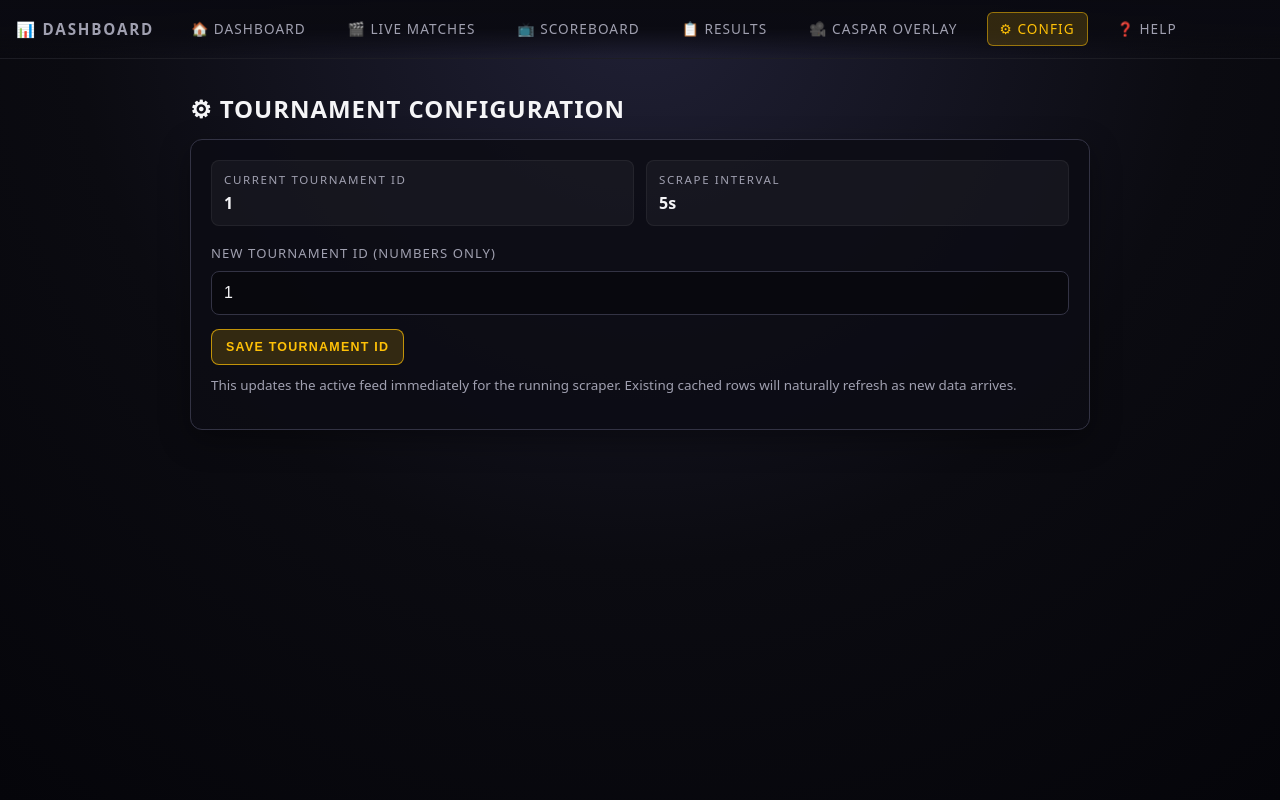
After one commit to nsilvo/TennisTickerGFX, a Flask app: page /config in a window 1280 px wide. The commit adds this page. Run offline with Flask 3, Linux system fonts and the light colour scheme; some libraries are stand-ins or nearby versions.

Commit message:
Added a config page to be able to change tournament ID

```diff
--- a/server.py
+++ b/server.py
@@ -749,6 +749,21 @@ def resolve_match(matchid, auto_single_live=False, fallback_any=False):
 # Flask API Endpoints
 # ====================================================================
 
+def update_tournament_id(new_tour_id):
+    """Validate and update the tracked tournament id in a thread-safe way."""
+    global CURRENT_TOURNAMENT_ID
+
+    candidate = (new_tour_id or "").strip()
+    if not candidate.isdigit():
+        return False, "Tournament ID must be a numeric value.", 400
+
+    with state_lock:
+        if candidate != CURRENT_TOURNAMENT_ID:
+            print(f"\n*** TOURNAMENT ID CHANGED: {CURRENT_TOURNAMENT_ID} -> {candidate} ***\n")
+            CURRENT_TOURNAMENT_ID = candidate
+
+    return True, f"Scraper is now tracking Tournament ID: {candidate}", 200
+
 @app.route('/', methods=['GET'])
 def index():
     """API Index: Renders the static HTML page with SocketIO connection for live updates."""
@@ -796,6 +811,37 @@ def help_page():
     return render_template("help.html")
 
 
+@app.route('/config', methods=['GET', 'POST'])
+def config_page():
+    """Configuration page for runtime settings such as tournament id."""
+    message = None
+    error = None
+
+    if request.method == 'POST':
+        new_tour_id = request.form.get('tournament_id', '').strip()
+        ok, msg, _status = update_tournament_id(new_tour_id)
+        if ok:
+            message = msg
+        else:
+            error = msg
+
+    with state_lock:
+        tour_id = CURRENT_TOURNAMENT_ID
+        interval = SCRAPE_INTERVAL
+
+    response = make_response(render_template(
+        'config.html',
+        tournament_id=tour_id,
+        scrape_interval=interval,
+        message=message,
+        error=error
+    ))
+    response.headers['Cache-Control'] = 'no-cache, no-store, must-revalidate'
+    response.headers['Pragma'] = 'no-cache'
+    response.headers['Expires'] = '0'
+    return response
+
+
 @app.route('/api/v1/scores', methods=['GET'])
 @app.route('/api/v1/scores/court/<court_number>', methods=['GET'])
 def get_all_scores(court_number=None):
@@ -838,20 +884,14 @@ def get_all_scores(court_number=None):
 @app.route('/api/v1/tourid/<new_tour_id>', methods=['POST', 'GET'])
 def set_tournament_id(new_tour_id):
     """API endpoint to change the CURRENT_TOURNAMENT_ID that the scraper tracks."""
-    global CURRENT_TOURNAMENT_ID
-
-    if not new_tour_id.isdigit():
-        return jsonify({"error": "Tournament ID must be a numeric value."}), 400
-
-    with state_lock:
-        if new_tour_id != CURRENT_TOURNAMENT_ID:
-            print(f"\n*** TOURNAMENT ID CHANGED: {CURRENT_TOURNAMENT_ID} -> {new_tour_id} ***\n")
-            CURRENT_TOURNAMENT_ID = new_tour_id
+    ok, msg, status_code = update_tournament_id(new_tour_id)
+    if not ok:
+        return jsonify({"error": msg}), status_code
 
     return jsonify({
         "status": "success",
-        "message": f"Scraper is now tracking Tournament ID: {new_tour_id}",
-        "new_tournament_id": new_tour_id
+        "message": msg,
+        "new_tournament_id": str(new_tour_id).strip()
     })
 
 
--- /dev/null
+++ b/templates/config.html
@@ -0,0 +1,288 @@
+<!--
+File: templates/config.html
+Description: Runtime configuration page for changing active tournament ID.
+Author: Nathan Silveston
+Contact: nathan@nkpa.co.uk | +44 7515 018048
+Copyright (c) 2025 Nathan Silveston. All rights reserved.
+-->
+<!DOCTYPE html>
+<html lang="en">
+<head>
+    <meta charset="UTF-8">
+    <meta name="viewport" content="width=device-width, initial-scale=1.0">
+    <title>Configuration - Tournament Settings</title>
+    <style>
+        :root {
+            --background-dark: #101017;
+            --surface-dark: #181821;
+            --surface-elevated: #222230;
+            --text-light: #f5f5f7;
+            --muted-text: #a0a0b0;
+            --primary-accent: #0d6efd;
+            --success-color: #3ddc84;
+            --error-color: #ff4b5c;
+            --test-color: #ffc107;
+            --border-soft: #333344;
+        }
+
+        * { box-sizing: border-box; }
+
+        body {
+            font-family: system-ui, -apple-system, BlinkMacSystemFont, "Segoe UI", sans-serif;
+            margin: 0;
+            padding: 32px 16px 48px;
+            background: radial-gradient(circle at top, #202035 0, #0b0b11 55%, #05050a 100%);
+            color: var(--text-light);
+            line-height: 1.5;
+            min-height: 100vh;
+        }
+
+        .container {
+            max-width: 900px;
+            margin: 0 auto;
+        }
+
+        h1, h2, h3 {
+            font-weight: 600;
+            letter-spacing: 0.04em;
+            text-transform: uppercase;
+            margin: 0 0 12px;
+        }
+
+        h1 { font-size: 1.5rem; }
+
+        .nav-bar {
+            position: sticky;
+            top: 0;
+            z-index: 1000;
+            background: linear-gradient(
+                180deg,
+                rgba(10, 10, 17, 0.98) 0%,
+                rgba(10, 10, 17, 0.95) 50%,
+                rgba(10, 10, 17, 0) 100%
+            );
+            border-bottom: 1px solid rgba(255, 255, 255, 0.08);
+            margin: -32px -16px 32px -16px;
+            padding: 12px 16px;
+        }
+
+        .nav-content {
+            max-width: 1280px;
+            margin: 0 auto;
+            display: flex;
+            align-items: center;
+            gap: 24px;
+            flex-wrap: wrap;
+        }
+
+        .nav-title {
+            font-size: 0.95rem;
+            font-weight: 600;
+            text-transform: uppercase;
+            letter-spacing: 0.12em;
+            color: var(--muted-text);
+            margin: 0;
+        }
+
+        .nav-links {
+            display: flex;
+            gap: 16px;
+            flex-wrap: wrap;
+            list-style: none;
+            margin: 0;
+            padding: 0;
+        }
+
+        .nav-links a {
+            display: inline-flex;
+            align-items: center;
+            gap: 6px;
+            padding: 6px 12px;
+            border-radius: 6px;
+            font-size: 0.85rem;
+            font-weight: 500;
+            text-transform: uppercase;
+            letter-spacing: 0.08em;
+            text-decoration: none;
+            color: var(--muted-text);
+            border: 1px solid transparent;
+            transition: all 0.15s ease;
+        }
+
+        .nav-links a:hover {
+            color: var(--text-light);
+            background: rgba(255, 255, 255, 0.08);
+            border-color: rgba(255, 255, 255, 0.15);
+        }
+
+        .nav-links a.active {
+            color: var(--test-color);
+            background: rgba(255, 193, 7, 0.16);
+            border-color: rgba(255, 193, 7, 0.5);
+        }
+
+        .card {
+            background: rgba(12, 12, 20, 0.86);
+            border: 1px solid var(--border-soft);
+            border-radius: 12px;
+            padding: 20px;
+            box-shadow: 0 10px 30px rgba(0, 0, 0, 0.35);
+        }
+
+        .meta-grid {
+            display: grid;
+            grid-template-columns: repeat(auto-fit, minmax(180px, 1fr));
+            gap: 12px;
+            margin-bottom: 18px;
+        }
+
+        .meta-item {
+            background: rgba(255, 255, 255, 0.04);
+            border: 1px solid rgba(255, 255, 255, 0.06);
+            border-radius: 8px;
+            padding: 10px 12px;
+        }
+
+        .meta-label {
+            font-size: 0.72rem;
+            text-transform: uppercase;
+            letter-spacing: 0.14em;
+            color: var(--muted-text);
+        }
+
+        .meta-value {
+            margin-top: 2px;
+            font-size: 1rem;
+            font-weight: 700;
+            color: var(--text-light);
+        }
+
+        label {
+            display: block;
+            font-size: 0.82rem;
+            letter-spacing: 0.08em;
+            text-transform: uppercase;
+            color: var(--muted-text);
+            margin-bottom: 8px;
+        }
+
+        input[type="text"] {
+            width: 100%;
+            background: rgba(0, 0, 0, 0.35);
+            color: var(--text-light);
+            border: 1px solid var(--border-soft);
+            border-radius: 8px;
+            padding: 12px;
+            font-size: 1rem;
+            margin-bottom: 14px;
+        }
+
+        input[type="text"]:focus {
+            outline: none;
+            border-color: var(--primary-accent);
+            box-shadow: 0 0 0 3px rgba(13, 110, 253, 0.2);
+        }
+
+        .btn {
+            padding: 10px 14px;
+            border-radius: 8px;
+            border: 1px solid rgba(255, 193, 7, 0.7);
+            background: rgba(255, 193, 7, 0.16);
+            color: var(--test-color);
+            font-size: 0.78rem;
+            font-weight: 700;
+            letter-spacing: 0.1em;
+            text-transform: uppercase;
+            cursor: pointer;
+        }
+
+        .btn:hover {
+            background: rgba(255, 193, 7, 0.3);
+        }
+
+        .notice {
+            margin-bottom: 12px;
+            padding: 10px 12px;
+            border-radius: 8px;
+            font-size: 0.9rem;
+        }
+
+        .notice.success {
+            background: rgba(61, 220, 132, 0.16);
+            border: 1px solid rgba(61, 220, 132, 0.45);
+            color: var(--success-color);
+        }
+
+        .notice.error {
+            background: rgba(255, 75, 92, 0.16);
+            border: 1px solid rgba(255, 75, 92, 0.45);
+            color: var(--error-color);
+        }
+
+        .hint {
+            margin-top: 10px;
+            font-size: 0.84rem;
+            color: var(--muted-text);
+        }
+    </style>
+</head>
+<body>
+<nav class="nav-bar">
+    <div class="nav-content">
+        <h3 class="nav-title">📊 Dashboard</h3>
+        <ul class="nav-links">
+            <li><a href="/">🏠 Dashboard</a></li>
+            <li><a href="/live_matches">🎬 Live Matches</a></li>
+            <li><a href="/caspar/scoreboard/">📺 Scoreboard</a></li>
+            <li><a href="/results">📋 Results</a></li>
+            <li><a href="/caspar/bug/">🎥 Caspar Overlay</a></li>
+            <li><a href="/config" class="active">⚙ Config</a></li>
+            <li><a href="/help">❓ Help</a></li>
+        </ul>
+    </div>
+</nav>
+
+<div class="container">
+    <h1>⚙ Tournament Configuration</h1>
+
+    <div class="card">
+        {% if message %}
+        <div class="notice success">{{ message }}</div>
+        {% endif %}
+        {% if error %}
+        <div class="notice error">{{ error }}</div>
+        {% endif %}
+
+        <div class="meta-grid">
+            <div class="meta-item">
+                <div class="meta-label">Current Tournament ID</div>
+                <div class="meta-value">{{ tournament_id }}</div>
+            </div>
+            <div class="meta-item">
+                <div class="meta-label">Scrape Interval</div>
+                <div class="meta-value">{{ scrape_interval }}s</div>
+            </div>
+        </div>
+
+        <form method="post" action="/config">
+            <label for="tournament_id">New Tournament ID (numbers only)</label>
+            <input
+                id="tournament_id"
+                name="tournament_id"
+                type="text"
+                inputmode="numeric"
+                pattern="[0-9]+"
+                placeholder="e.g. 7140"
+                required
+                value="{{ tournament_id }}"
+            >
+            <button class="btn" type="submit">Save Tournament ID</button>
+        </form>
+
+        <p class="hint">
+            This updates the active feed immediately for the running scraper. Existing cached rows will naturally refresh as new data arrives.
+        </p>
+    </div>
+</div>
+</body>
+</html>
--- a/templates/help.html
+++ b/templates/help.html
@@ -186,6 +186,7 @@ Copyright (c) 2025 Nathan Silveston. All rights reserved.
             <li><a href="/caspar/scoreboard/">📺 Scoreboard</a></li>
             <li><a href="/results">📋 Results</a></li>
             <li><a href="/caspar/bug/">🎥 Caspar Overlay</a></li>
+            <li><a href="/config">⚙ Config</a></li>
             <li><a href="/help" class="active">❓ Help</a></li>
         </ul>
     </div>
--- a/templates/index.html
+++ b/templates/index.html
@@ -722,6 +722,7 @@ Copyright (c) 2025 Nathan Silveston. All rights reserved.
             <li><a href="/caspar/scoreboard/">📺 Scoreboard</a></li>
             <li><a href="/results">📋 Results</a></li>
             <li><a href="/caspar/bug/">🎥 Caspar Overlay</a></li>
+            <li><a href="/config">⚙ Config</a></li>
             <li><a href="/help">❓ Help</a></li>
         </ul>
     </div>
--- a/templates/results.html
+++ b/templates/results.html
@@ -410,6 +410,7 @@ Copyright (c) 2025 Nathan Silveston. All rights reserved.
             <li><a href="/caspar/scoreboard/">📺 Scoreboard</a></li>
             <li><a href="/results" class="active">📋 Results</a></li>
             <li><a href="/caspar/bug/">🎥 Caspar Overlay</a></li>
+            <li><a href="/config">⚙ Config</a></li>
             <li><a href="/help">❓ Help</a></li>
         </ul>
     </div>
```
